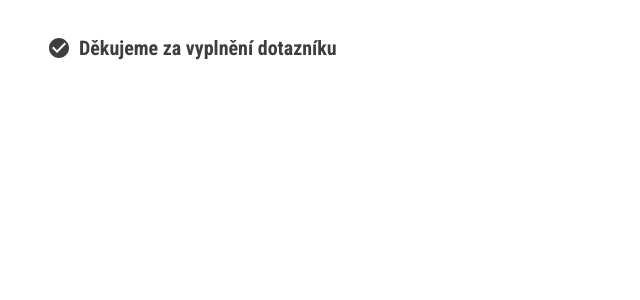
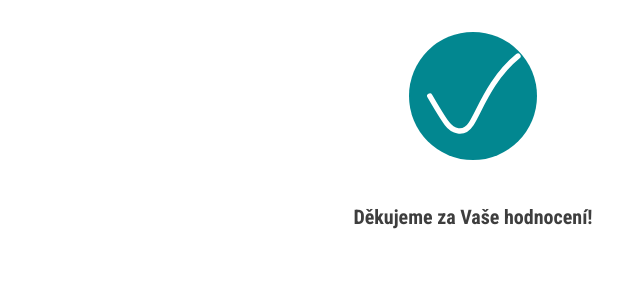
Before and after one commit to MoudraSit/moudra-sit, a Next.js app: page /hodnoceni/diky in a window 1280 px wide. Shown: the top 300 px of the page, without its empty margins (167-807 px from the left). Built offline with nearby package versions, Linux system fonts and the light colour scheme; no server answers; what react-google-recaptcha-v3 would draw is missing.

Commit message:
thank you page adjusted

```diff
--- a/pages/hodnoceni/diky.tsx
+++ b/pages/hodnoceni/diky.tsx
@@ -1,5 +1,6 @@
 import { CheckCircle } from "@mui/icons-material";
 import { Container, Typography } from "@mui/material";
+import Image from "next/image";
 
 function ThankYouRatingPage() {
   return (
@@ -10,11 +11,17 @@ function ThankYouRatingPage() {
         mt="2rem"
         alignItems="center"
         display="flex"
+        flexDirection="column"
       >
-        <CheckCircle />
-        <div style={{ marginLeft: "0.5rem" }}>
-          Děkujeme za vyplnění dotazníku
+        <div>
+          <Image
+            alt="Big Checkmark"
+            src="/images/big-checkmark.svg"
+            width={128}
+            height={128}
+          />
         </div>
+        <div style={{ marginTop: "2rem" }}>Děkujeme za Vaše hodnocení!</div>
       </Typography>
     </Container>
   );
```
Also changed, not shown: public/images/big-checkmark.svg (added).
